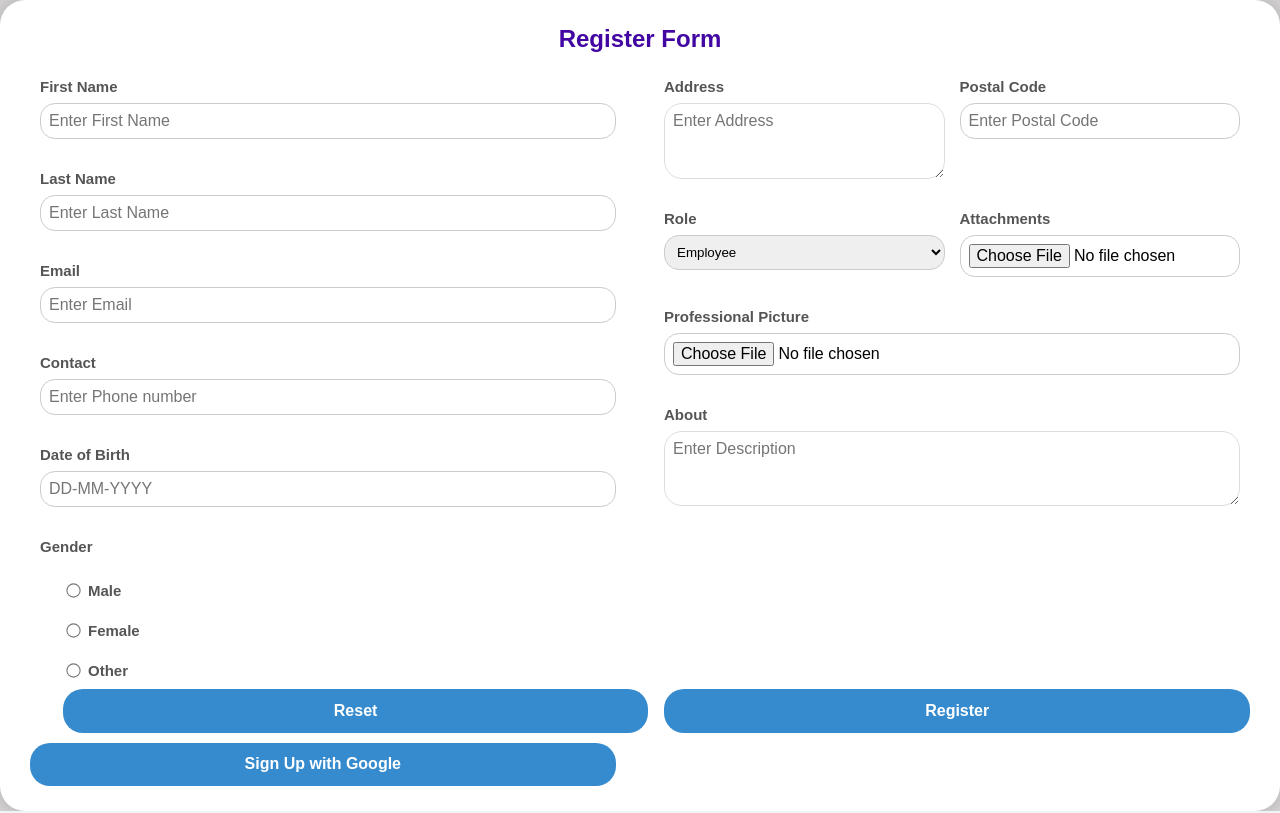
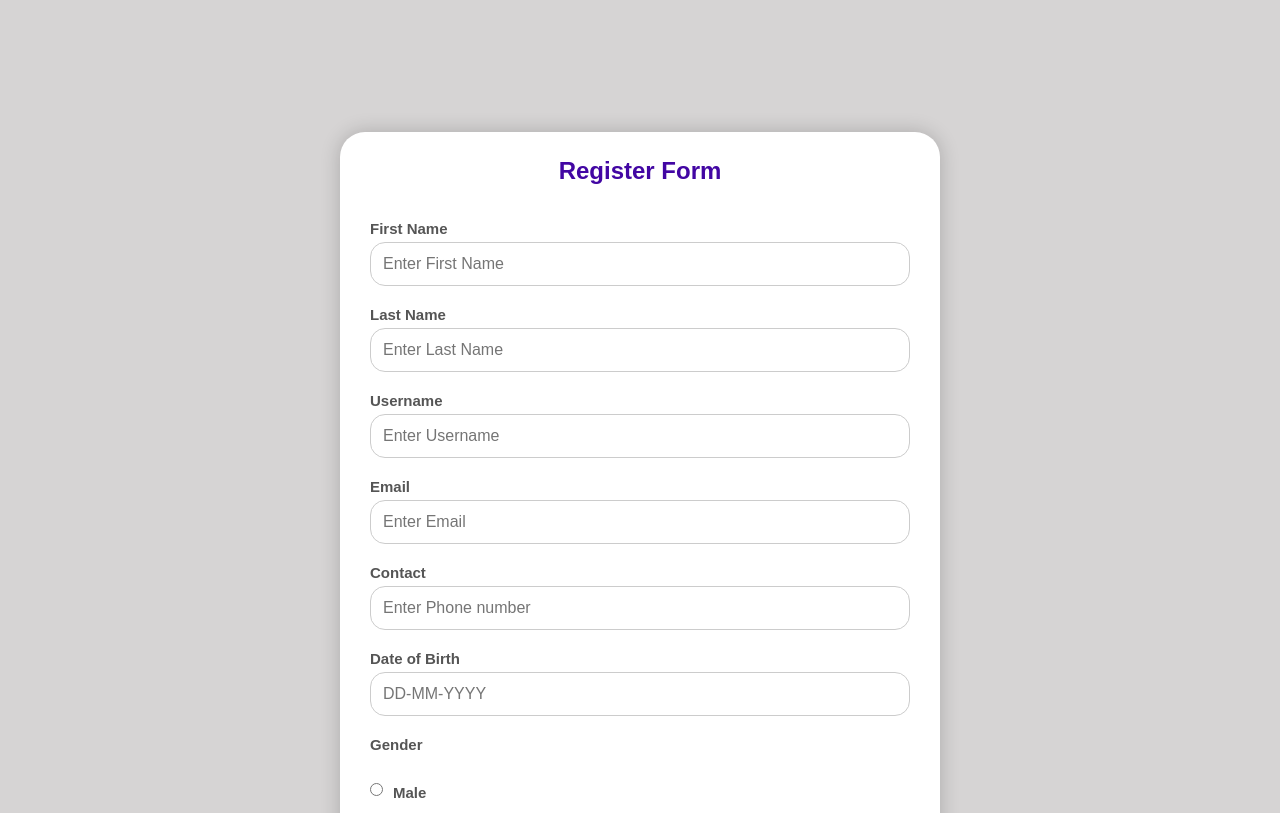
Before and after one commit to binubandara/virtuTask-app, a React (Vite) app in the folder frontend/: page /register in a window 1280 px wide. Shown: the top 813 px of the page. Built offline with nearby package versions, Linux system fonts and the light colour scheme.

Commit message:
Updated the Register form

```diff
--- a/frontend/src/components/Login/Register.css
+++ b/frontend/src/components/Login/Register.css
@@ -1,3 +1,7 @@
+body {
+  overflow-x: hidden; /* Prevents horizontal scrolling */
+}
+
 .register-body {
   background: rgb(214, 212, 212);
   min-height: 100vh;
@@ -12,117 +16,91 @@
   border-radius: 25px;
   padding: 25px 30px;
   box-shadow: 0 0 20px rgba(0, 0, 0, 0.2);
-    width: 1300px;
+  width: 90%;
+  max-width: 600px;
+  margin-top: 3.5cm; /* Added margin for separation */
 }
 
 .register-container h1 {
   font-size: x-large;
   text-align: center;
   color: #4206a3;
-  }
-
-  /* Form Structure */
-  .form-row {
-    display: flex;
-    justify-content: space-between;
-    gap: 20px;
-    align-items: stretch;
-    padding-right: 60px;
-    padding-left: 50px;
+  margin-bottom: 20px;
 }
 
 .form-column {
-    width: 48%;
-    display: flex;
-    flex-direction: column;
-    justify-content: flex-start;
-  }
-
-  /* Address & Postal Code, Role & Attachments */
-  .input-row {
-    display: flex;
-    justify-content: space-between;
-    gap: 15px;
-    align-items: flex-start;
-  }
-
-  .input-half {
-    width: 50%;
   display: flex;
   flex-direction: column;
 }
 
-  /* Inputs & Labels */
 .register-container label {
   font-size: 15px;
   font-weight: bold;
   color: #555;
   margin-top: 15px;
+  margin-bottom: 5px;
 }
 
-  .register-container input, select, textarea {
+.register-container input,
+.register-container select,
+.register-container textarea {
   width: 100%;
-    padding: 8px;
+  padding: 12px; /* Increased padding */
   border-radius: 15px;
   border: 1px solid #ccc;
+  margin-bottom: 5px;
 }
 
 .textarea {
   height: 100px;
+  resize: vertical;
 }
 
 .about-textarea {
-    height: 180px; /* Increased height for About section */
+  height: 120px;
 }
 
-  /* Gender Options (Properly Aligned to the Left) */
+/* Updated gender options styles */
 .gender-options {
   display: flex;
-    flex-direction: column;
-    align-items: flex-start;  /* Align everything to the left */
-    margin-top: 4px;
-    margin-left: 27px;
+  flex-direction: column;  /* Keeps options in a column */
+  align-items: flex-start; /* Align left */
+  margin: 10px 0; /* Removed gap */
 }
 
 .gender-options label {
   display: flex;
   align-items: center;
-    gap: 8px;  /* Reduce space between radio button and label */
+  gap: 10px;
 }
 
-  .gender-options input[type="radio"] {
-    margin: 0; /* Remove extra margins */
-    transform: scale(1.1); /* Make radio buttons slightly bigger for better visibility */
-    cursor: pointer;
-  }
-
-  /* Buttons (Reset, Register, and Google Signup all same style) */
 .form-buttons {
   display: flex;
   justify-content: space-between;
-    margin-top: 20px;
+  gap: 15px;
+  margin-top: 25px;
 }
 
 .form-btn {
-    width: 48%;
-    padding: 10px;
+  width: 100%;
+  padding: 12px;
   font-size: 16px;
   background: #358bcd;
   color: white;
   border: none;
   cursor: pointer;
   border-radius: 15px;
-    text-align: center;
+  transition: background 0.3s ease;
 }
 
 .form-btn:hover {
   background: #1d98c1;
-    color: rgb(19, 19, 19);
 }
 
-  /* Google Signup (Aligned with Register) */
 .google-register-section {
-    display: flex;
-    justify-content: space-between;
-    margin-top: 10px;
+  margin-top: 15px;
 }
+
+input[type="file"] {
+  padding: 5px;
+}
--- a/frontend/src/components/Login/Register.jsx
+++ b/frontend/src/components/Login/Register.jsx
@@ -4,8 +4,22 @@ import './Register.css';
 
 function Register() {
   const navigate = useNavigate();
+
   const handleReset = () => {
+    if (window.confirm("Are you sure you want to reset the form?")) {
       document.getElementById("registerForm").reset();
+    }
+  };
+
+  const handleRegister = () => {
+    const formElements = document.getElementById("registerForm").elements;
+    for (let element of formElements) {
+      if (element.type !== "button" && !element.value) {
+        alert("Please fill all fields.");
+        return;
+      }
+    }
+    navigate('/password');
   };
 
   return (
@@ -13,8 +27,6 @@ function Register() {
       <div className="register-container">
         <h1>Register Form</h1>
         <form id="registerForm">
-          <div className="form-row">
-            {/* Left Section */}
           <div className="form-column">
             <label htmlFor="firstname">First Name</label>
             <input type="text" placeholder="Enter First Name" name="firstname" />
@@ -22,11 +34,14 @@ function Register() {
             <label htmlFor="lastname">Last Name</label>
             <input type="text" placeholder="Enter Last Name" name="lastname" />
 
+            <label htmlFor="username">Username</label>
+            <input type="text" placeholder="Enter Username" name="username" />
+
             <label htmlFor="email">Email</label>
             <input type="email" placeholder="Enter Email" name="email" />
 
             <label htmlFor="contact">Contact</label>
-              <input type="text" placeholder="Enter Phone number" name="contact" />
+            <input type="tel" placeholder="Enter Phone number" name="contact" />
 
             <label htmlFor="dob">Date of Birth</label>
             <input type="text" placeholder="DD-MM-YYYY" name="dob" />
@@ -37,35 +52,22 @@ function Register() {
               <label><input type="radio" name="gender" value="Female" /> Female</label>
               <label><input type="radio" name="gender" value="Other" /> Other</label>
             </div>
-            </div>
 
-            {/* Right Section */}
-            <div className="form-column">
-              <div className="input-row">
-                <div className="input-half">
             <label htmlFor="address">Address</label>
             <textarea name="address" placeholder="Enter Address" className="textarea"></textarea>
-                </div>
-                <div className="input-half">
+
             <label htmlFor="pcode">Postal Code</label>
             <input type="text" placeholder="Enter Postal Code" name="pcode" />
-                </div>
-              </div>
 
-              <div className="input-row">
-                <div className="input-half">
             <label htmlFor="role">Role</label>
             <select name="role">
               <option value="employee">Employee</option>
               <option value="manager">Manager</option>
               <option value="cbo">CBO</option>
             </select>
-                </div>
-                <div className="input-half">
+
             <label htmlFor="attachment">Attachments</label>
             <input type="file" name="resume" />
-                </div>
-              </div>
 
             <label htmlFor="pic">Professional Picture</label>
             <input type="file" name="Image" />
@@ -73,15 +75,12 @@ function Register() {
             <label htmlFor="about">About</label>
             <textarea name="about" placeholder="Enter Description" className="textarea about-textarea"></textarea>
           </div>
+
+          <div className="form-buttons">
+            <button type="button" onClick={handleReset} className="form-btn">Reset</button>
+            <button type="button" onClick={handleRegister} className="form-btn">Register</button>
           </div>
 
-          {/* Buttons Section */}
-          <div className="form-buttons">
-            <button type="button" onClick={handleReset} className="form-btn">Reset</button>
-            <button type="button" onClick={() => navigate('/password')} className="form-btn">Register</button>
-          </div>
-
-          {/* Google Signup Section (Aligned with Register Button) */}
           <div className="google-register-section">
             <button type="button" className="form-btn google-signup">Sign Up with Google</button>
           </div>
```
Lines whose indentation alone changed are shown as unchanged.
